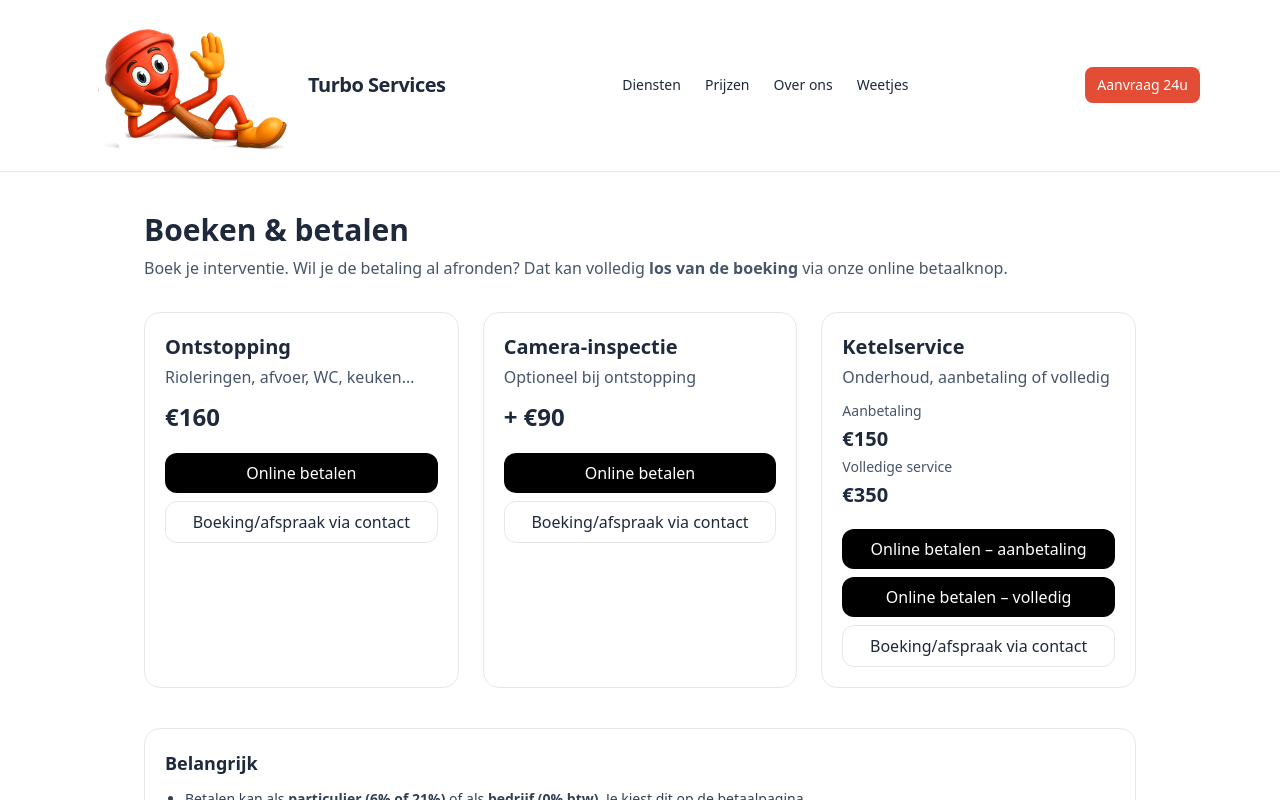
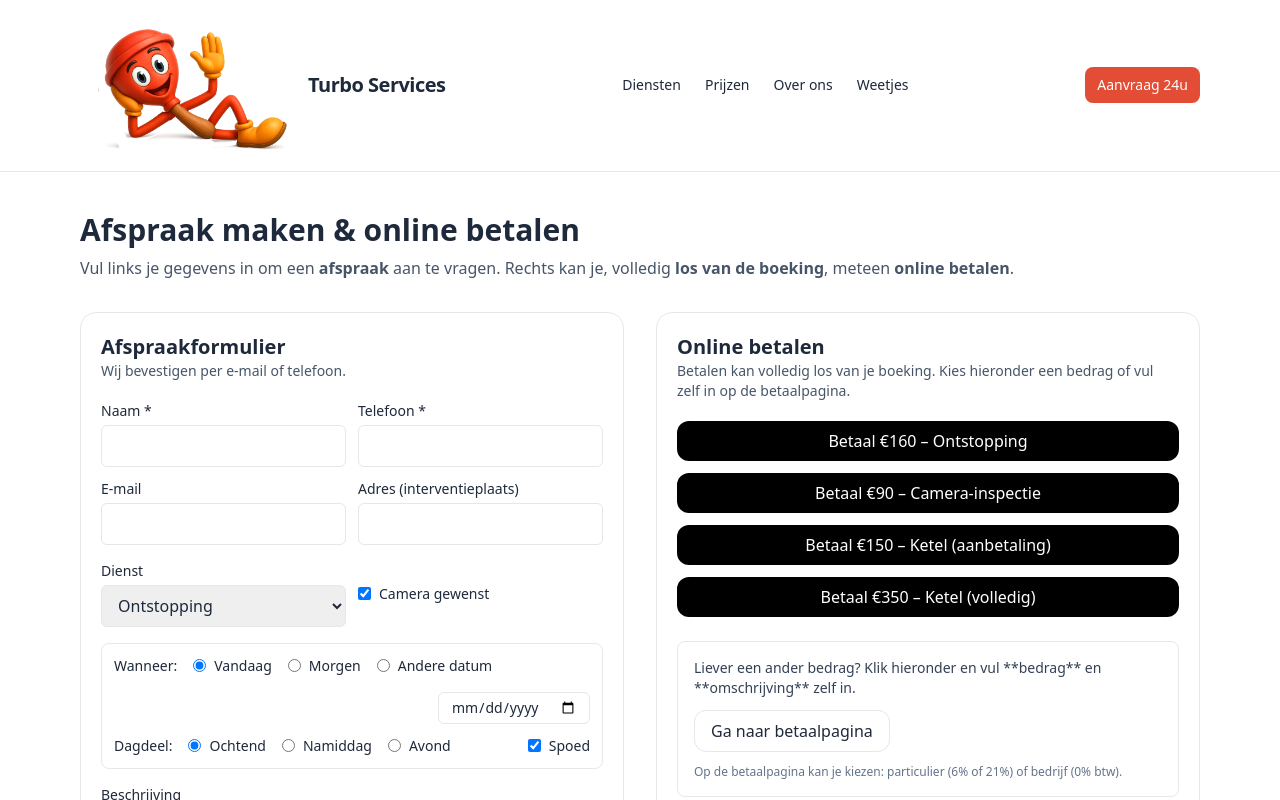
Before and after one commit to Turbo-89/turboservices, a Next.js app: page /boeken in a window 1280 px wide. Shown: the top 800 px of the page. Built offline with nearby package versions, Linux system fonts and the light colour scheme.

Commit message:
Update page.tsx

```diff
--- a/app/boeken/page.tsx
+++ b/app/boeken/page.tsx
@@ -1,104 +1,218 @@
-export const metadata = {
-  title: 'Boeken – Turbo Services',
-  description:
-    'Plan je interventie en rond (optioneel) meteen de online betaling af. Ontstopping, camera-inspectie en ketelservice.',
-};
+'use client';
+import React, { useState } from 'react';
+
+type WindowChoice = 'vandaag' | 'morgen' | 'andere';
+type DayPart = 'ochtend' | 'namiddag' | 'avond';
 
 export default function BoekenPage() {
+  // Form state
+  const [loading, setLoading] = useState(false);
+  const [msg, setMsg] = useState<string | null>(null);
+  const [error, setError] = useState<string | null>(null);
+
+  async function submit(e: React.FormEvent<HTMLFormElement>) {
+    e.preventDefault();
+    setMsg(null); setError(null);
+    const fd = new FormData(e.currentTarget);
+
+    const payload = {
+      contactName: String(fd.get('contactName') || '').trim(),
+      phone: String(fd.get('phone') || '').trim(),
+      email: String(fd.get('email') || '').trim(),
+      address: String(fd.get('address') || '').trim(),
+      desc: String(fd.get('desc') || '').trim(),
+      urgent: fd.get('urgent') === 'on',
+      windowChoice: String(fd.get('windowChoice') || 'vandaag') as WindowChoice,
+      date: String(fd.get('date') || ''),
+      dayPart: String(fd.get('dayPart') || 'ochtend') as DayPart,
+      withCamera: fd.get('withCamera') === 'on',
+      serviceType: String(fd.get('serviceType') || 'ontstopping'),
+    };
+
+    if (!payload.contactName || !payload.phone) {
+      setError('Naam en telefoon zijn verplicht.');
+      return;
+    }
+
+    try {
+      setLoading(true);
+      const res = await fetch('/api/contact', {
+        method: 'POST',
+        headers: { 'Content-Type':'application/json' },
+        body: JSON.stringify(payload),
+      });
+      const json = await res.json();
+      if (!res.ok || !json.ok) throw new Error(json?.message || 'Versturen mislukt.');
+      setMsg('Dank je! Je aanvraag is verzonden. We nemen snel contact op.');
+      (e.target as HTMLFormElement).reset();
+    } catch (err:any) {
+      setError(err?.message || 'Er ging iets mis. Probeer opnieuw.');
+    } finally {
+      setLoading(false);
+    }
+  }
+
+  // Snelknoppen voor betalen (prefill van bedrag + omschrijving)
+  function payLink(amount: number, description: string) {
+    const p = new URLSearchParams({ amount: String(amount), description });
+    return `/betalen?${p.toString()}`;
+  }
+
   return (
-    <main className="mx-auto max-w-5xl px-4 py-10">
+    <main className="mx-auto max-w-6xl px-4 py-10">
       <header className="mb-8">
-        <h1 className="text-3xl font-bold">Boeken & betalen</h1>
+        <h1 className="text-3xl font-bold">Afspraak maken & online betalen</h1>
         <p className="mt-2 text-slate-600">
-          Boek je interventie. Wil je de betaling al afronden? Dat kan volledig <strong>los van de boeking</strong> via onze online betaalknop.
+          Vul links je gegevens in om een <strong>afspraak</strong> aan te vragen.
+          Rechts kan je, volledig <strong>los van de boeking</strong>, meteen <strong>online betalen</strong>.
         </p>
       </header>
 
-      {/* Kaarten met diensten + prijsindicatie + betaallink */}
-      <section className="grid gap-6 md:grid-cols-3">
-        {/* Ontstopping */}
-        <article className="rounded-2xl border p-5">
-          <h2 className="text-xl font-semibold">Ontstopping</h2>
-          <p className="mt-1 text-slate-600">Rioleringen, afvoer, WC, keuken…</p>
-          <div className="mt-3 text-2xl font-bold">€160</div>
-          <div className="mt-5 flex flex-col gap-2">
+      <section className="grid gap-8 md:grid-cols-2">
+        {/* LINKERKOLOM – AFSPRAAKFORMULIER */}
+        <div className="rounded-2xl border p-5">
+          <h2 className="text-xl font-semibold">Afspraakformulier</h2>
+          <p className="text-sm text-slate-600">Wij bevestigen per e-mail of telefoon.</p>
+
+          <form onSubmit={submit} className="mt-5 space-y-4">
+            {/* Persoonsgegevens */}
+            <div className="grid gap-3 md:grid-cols-2">
+              <div>
+                <label className="block text-sm font-medium">Naam *</label>
+                <input name="contactName" required className="mt-1 w-full rounded-md border px-3 py-2" />
+              </div>
+              <div>
+                <label className="block text-sm font-medium">Telefoon *</label>
+                <input name="phone" required className="mt-1 w-full rounded-md border px-3 py-2" />
+              </div>
+              <div>
+                <label className="block text-sm font-medium">E-mail</label>
+                <input name="email" type="email" className="mt-1 w-full rounded-md border px-3 py-2" />
+              </div>
+              <div>
+                <label className="block text-sm font-medium">Adres (interventieplaats)</label>
+                <input name="address" className="mt-1 w-full rounded-md border px-3 py-2" />
+              </div>
+            </div>
+
+            {/* Dienst & opties */}
+            <div className="grid gap-3 md:grid-cols-2">
+              <div>
+                <label className="block text-sm font-medium">Dienst</label>
+                <select name="serviceType" className="mt-1 w-full rounded-md border px-3 py-2">
+                  <option value="ontstopping">Ontstopping</option>
+                  <option value="camera_inspectie">Camera-inspectie</option>
+                  <option value="ketel_aanbetaling">Ketel – aanbetaling</option>
+                  <option value="ketel_volledig">Ketel – volledige service</option>
+                </select>
+              </div>
+              <div className="flex items-center gap-2">
+                <input id="withCamera" name="withCamera" type="checkbox" defaultChecked />
+                <label htmlFor="withCamera" className="text-sm">Camera gewenst</label>
+              </div>
+            </div>
+
+            {/* Tijdvenster */}
+            <div className="rounded-lg border p-3">
+              <div className="flex flex-wrap items-center gap-4">
+                <span className="text-sm font-medium">Wanneer:</span>
+                <label className="flex items-center gap-2 text-sm">
+                  <input type="radio" name="windowChoice" value="vandaag" defaultChecked /> Vandaag
+                </label>
+                <label className="flex items-center gap-2 text-sm">
+                  <input type="radio" name="windowChoice" value="morgen" /> Morgen
+                </label>
+                <label className="flex items-center gap-2 text-sm">
+                  <input type="radio" name="windowChoice" value="andere" /> Andere datum
+                </label>
+                <input name="date" type="date" className="ml-auto rounded-md border px-3 py-1 text-sm" />
+              </div>
+              <div className="mt-3 flex flex-wrap items-center gap-4">
+                <span className="text-sm font-medium">Dagdeel:</span>
+                <label className="flex items-center gap-2 text-sm">
+                  <input type="radio" name="dayPart" value="ochtend" defaultChecked /> Ochtend
+                </label>
+                <label className="flex items-center gap-2 text-sm">
+                  <input type="radio" name="dayPart" value="namiddag" /> Namiddag
+                </label>
+                <label className="flex items-center gap-2 text-sm">
+                  <input type="radio" name="dayPart" value="avond" /> Avond
+                </label>
+                <label className="ml-auto flex items-center gap-2 text-sm">
+                  <input type="checkbox" name="urgent" defaultChecked /> Spoed
+                </label>
+              </div>
+            </div>
+
+            {/* Beschrijving */}
+            <div>
+              <label className="block text-sm font-medium">Beschrijving</label>
+              <textarea name="desc" rows={4} placeholder="Kort probleem omschrijven..."
+                        className="mt-1 w-full resize-y rounded-md border px-3 py-2" />
+            </div>
+
+            {/* Feedback */}
+            {msg && <p className="rounded-md bg-emerald-50 px-3 py-2 text-sm text-emerald-700">{msg}</p>}
+            {error && <p className="rounded-md bg-red-50 px-3 py-2 text-sm text-red-700">{error}</p>}
+
+            <button
+              disabled={loading}
+              className="w-full rounded-md bg-black px-4 py-2 text-white disabled:opacity-50"
+            >
+              {loading ? 'Versturen…' : 'Aanvraag versturen'}
+            </button>
+          </form>
+        </div>
+
+        {/* RECHTERKOLOM – ONLINE BETALEN */}
+        <div className="rounded-2xl border p-5">
+          <h2 className="text-xl font-semibold">Online betalen</h2>
+          <p className="text-sm text-slate-600">
+            Betalen kan volledig los van je boeking. Kies hieronder een bedrag of vul zelf in op de betaalpagina.
+          </p>
+
+          <div className="mt-5 grid gap-3">
             <a
-              href="/betalen?amount=160&description=Ontstopping%20interventie"
+              href={payLink(160, 'Ontstopping interventie')}
               className="inline-flex items-center justify-center rounded-xl bg-black px-4 py-2 text-white hover:opacity-90"
             >
-              Online betalen
+              Betaal €160 – Ontstopping
             </a>
             <a
-              href="/over-ons#contact"
-              className="inline-flex items-center justify-center rounded-xl border px-4 py-2 hover:bg-slate-50"
+              href={payLink(90, 'Camera-inspectie')}
+              className="inline-flex items-center justify-center rounded-xl bg-black px-4 py-2 text-white hover:opacity-90"
             >
-              Boeking/afspraak via contact
+              Betaal €90 – Camera-inspectie
+            </a>
+            <a
+              href={payLink(150, 'Ketel – aanbetaling')}
+              className="inline-flex items-center justify-center rounded-xl bg-black px-4 py-2 text-white hover:opacity-90"
+            >
+              Betaal €150 – Ketel (aanbetaling)
+            </a>
+            <a
+              href={payLink(350, 'Ketel – volledige service')}
+              className="inline-flex items-center justify-center rounded-xl bg-black px-4 py-2 text-white hover:opacity-90"
+            >
+              Betaal €350 – Ketel (volledig)
             </a>
           </div>
-        </article>
 
-        {/* Camera-inspectie */}
-        <article className="rounded-2xl border p-5">
-          <h2 className="text-xl font-semibold">Camera-inspectie</h2>
-          <p className="mt-1 text-slate-600">Optioneel bij ontstopping</p>
-          <div className="mt-3 text-2xl font-bold">+ €90</div>
-          <div className="mt-5 flex flex-col gap-2">
+          <div className="mt-6 rounded-lg border p-4">
+            <p className="text-sm text-slate-700">
+              Liever een ander bedrag? Klik hieronder en vul **bedrag** en **omschrijving** zelf in.
+            </p>
             <a
-              href="/betalen?amount=90&description=Camera-inspectie"
-              className="inline-flex items-center justify-center rounded-xl bg-black px-4 py-2 text-white hover:opacity-90"
+              href="/betalen"
+              className="mt-3 inline-flex items-center justify-center rounded-xl border px-4 py-2 hover:bg-slate-50"
             >
-              Online betalen
+              Ga naar betaalpagina
             </a>
-            <a
-              href="/over-ons#contact"
-              className="inline-flex items-center justify-center rounded-xl border px-4 py-2 hover:bg-slate-50"
-            >
-              Boeking/afspraak via contact
-            </a>
+            <p className="mt-3 text-xs text-slate-500">
+              Op de betaalpagina kan je kiezen: particulier (6% of 21%) of bedrijf (0% btw).
+            </p>
           </div>
-        </article>
-
-        {/* Ketelservice */}
-        <article className="rounded-2xl border p-5">
-          <h2 className="text-xl font-semibold">Ketelservice</h2>
-          <p className="mt-1 text-slate-600">Onderhoud, aanbetaling of volledig</p>
-          <div className="mt-3 space-y-1">
-            <div className="text-sm text-slate-600">Aanbetaling</div>
-            <div className="text-xl font-semibold">€150</div>
-            <div className="text-sm text-slate-600 mt-2">Volledige service</div>
-            <div className="text-xl font-semibold">€350</div>
-          </div>
-          <div className="mt-5 flex flex-col gap-2">
-            <a
-              href="/betalen?amount=150&description=Ketel%20–%20aanbetaling"
-              className="inline-flex items-center justify-center rounded-xl bg-black px-4 py-2 text-white hover:opacity-90"
-            >
-              Online betalen – aanbetaling
-            </a>
-            <a
-              href="/betalen?amount=350&description=Ketel%20–%20volledige%20service"
-              className="inline-flex items-center justify-center rounded-xl bg-black px-4 py-2 text-white hover:opacity-90"
-            >
-              Online betalen – volledig
-            </a>
-            <a
-              href="/over-ons#contact"
-              className="inline-flex items-center justify-center rounded-xl border px-4 py-2 hover:bg-slate-50"
-            >
-              Boeking/afspraak via contact
-            </a>
-          </div>
-        </article>
-      </section>
-
-      {/* Info-blok */}
-      <section className="mt-10 rounded-2xl border p-5">
-        <h3 className="text-lg font-semibold">Belangrijk</h3>
-        <ul className="mt-3 list-disc space-y-1 pl-5 text-sm text-slate-700">
-          <li>Betalen kan als <strong>particulier (6% of 21%)</strong> of als <strong>bedrijf (0% btw)</strong>. Je kiest dit op de betaalpagina.</li>
-          <li>De betaling staat <strong>los van de boeking</strong>. Wij contacteren je na ontvangst voor de planning.</li>
-          <li>Wil je een <strong>ander bedrag</strong> betalen? Ga naar <a className="underline" href="/betalen">/betalen</a> en vul zelf het bedrag in.</li>
-        </ul>
+        </div>
       </section>
     </main>
   );
```
